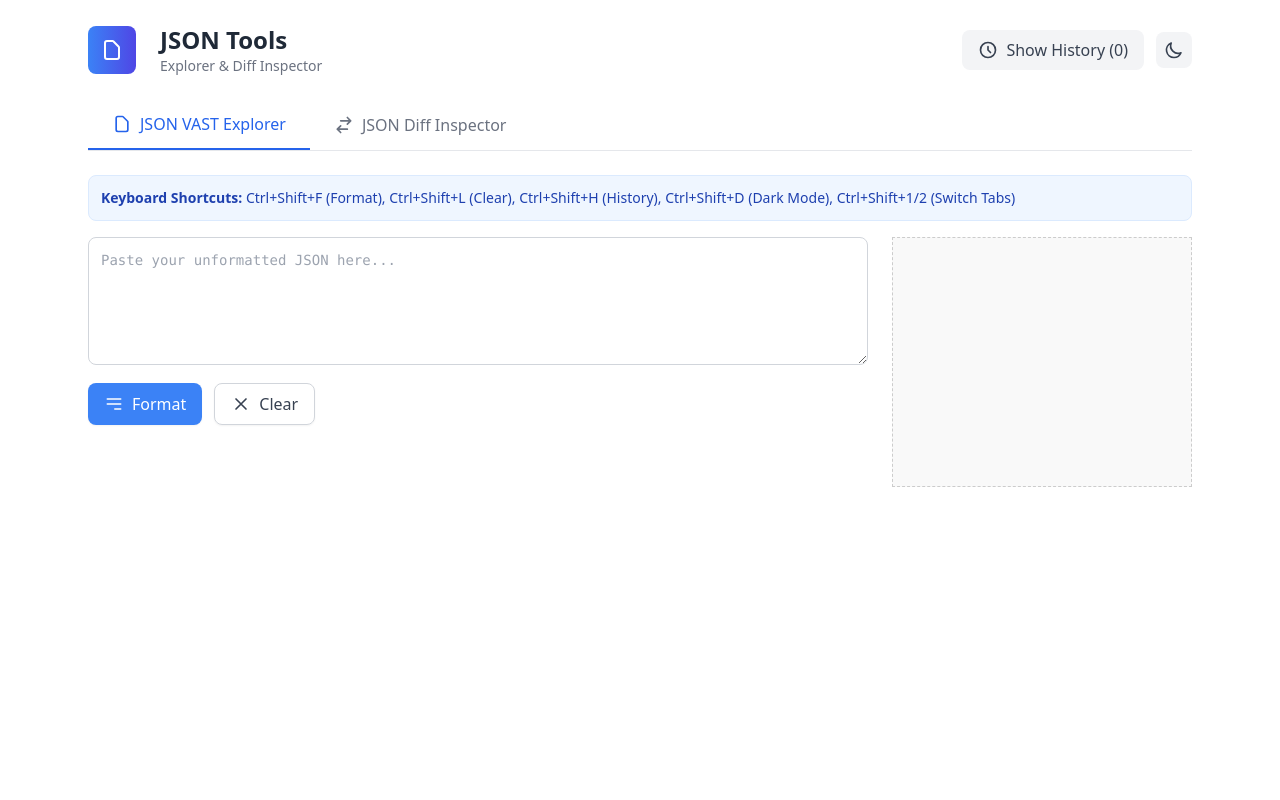
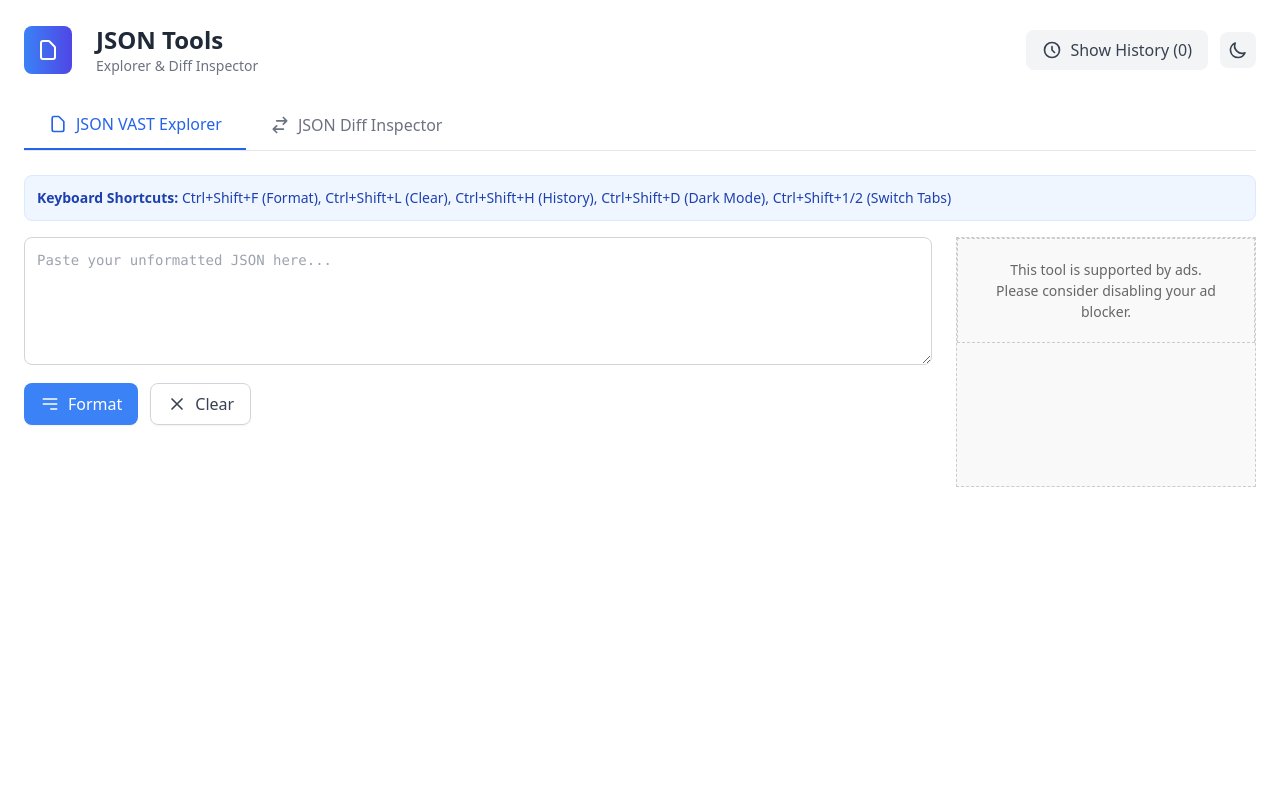
Before and after one commit to christianbernecker/adtech-toolbox, a React (Vite) app in the folder json-explorer/: page /json-explorer in a window 1280 px wide. Shown: the top 800 px of the page. Built offline with nearby package versions, Linux system fonts and the light colour scheme.

Commit message:
Extend app width to 1440px and optimize ad integration with advanced monetization features

```diff
--- a/json-explorer/public/gpt.js
+++ b/json-explorer/public/gpt.js
@@ -5,27 +5,46 @@ window.googletag = window.googletag || { cmd: [] };
 googletag.cmd.push(function() {
   // Define ad slots for responsive design
 
-  // Top banner - responsive for desktop sizes
-  googletag
-    .defineSlot('/21802911858/adtech-toolbox-top', [[728, 90], [970, 90], [970, 250]], 'div-gpt-ad-top-banner')
-    .addService(googletag.pubads())
-    .setTargeting('position', ['top']);
-
   // Sidebar ad - responsive for sidebar sizes
   googletag
     .defineSlot('/21802911858/adtech-toolbox-sidebar', [[300, 250], [300, 600]], 'div-gpt-ad-sidebar')
     .addService(googletag.pubads())
-    .setTargeting('position', ['sidebar']);
+    .setTargeting('position', ['sidebar'])
+    .setTargeting('page', ['json_tools']);
 
   // Bottom banner - responsive for desktop sizes
   googletag
-    .defineSlot('/21802911858/adtech-toolbox-bottom', [[728, 90], [970, 90]], 'div-gpt-ad-bottom-banner')
+    .defineSlot('/21802911858/adtech-toolbox-bottom', [[728, 90], [970, 90], [970, 250]], 'div-gpt-ad-bottom-banner')
     .addService(googletag.pubads())
-    .setTargeting('position', ['bottom']);
+    .setTargeting('position', ['bottom'])
+    .setTargeting('page', ['json_tools']);
 
   // Set common targeting parameters
   googletag.pubads().setTargeting('tool', ['json-explorer']);
   googletag.pubads().setTargeting('site', ['adtech-toolbox']);
+
+  // Add language targeting
+  googletag.pubads().setTargeting('lang', ['en']);
+
+  // Device targeting
+  const isMobile = /Android|webOS|iPhone|iPad|iPod|BlackBerry|IEMobile|Opera Mini/i.test(navigator.userAgent);
+  googletag.pubads().setTargeting('device', [isMobile ? 'mobile' : 'desktop']);
+
+  // Pass page URL parameters
+  try {
+    const urlParams = new URLSearchParams(window.location.search);
+    const campaign = urlParams.get('utm_campaign');
+    const source = urlParams.get('utm_source');
+
+    if (campaign) {
+      googletag.pubads().setTargeting('utm_campaign', [campaign]);
+    }
+    if (source) {
+      googletag.pubads().setTargeting('utm_source', [source]);
+    }
+  } catch (e) {
+    console.warn('Error processing URL parameters:', e);
+  }
 
   // Enable SRA (Single Request Architecture)
   googletag.pubads().enableSingleRequest();
@@ -36,6 +55,29 @@ googletag.cmd.push(function() {
     renderMarginPercent: 50,
     mobileScaling: 2.0
   });
+
+  // GDPR compliance
+  if (typeof __tcfapi === 'function') {
+    googletag.pubads().disableInitialLoad();
+
+    // Set personalized ads based on user consent
+    __tcfapi('addEventListener', 2, function(tcData, success) {
+      if (success && tcData.eventStatus === 'tcloaded') {
+        // Check if user granted consent for personalized ads
+        if (tcData.purpose.consents[1]) {
+          // Purpose 1 is personalized ads
+          googletag.pubads().setRequestNonPersonalizedAds(0); // 0 = personalized
+        } else {
+          googletag.pubads().setRequestNonPersonalizedAds(1); // 1 = non-personalized
+        }
+
+        googletag.pubads().refresh();
+
+        // Remove event listener
+        __tcfapi('removeEventListener', 2, function() {}, tcData.listenerId);
+      }
+    });
+  }
 
   // Enable services
   googletag.enableServices();
@@ -62,6 +104,7 @@ function initAdServer() {
     if (window.pbjs) {
       pbjs.que.push(function() {
         pbjs.setTargetingForGPTAsync();
+        console.log('Prebid targeting set for GPT');
       });
     }
 
@@ -73,4 +116,37 @@ function initAdServer() {
 // Set timeout for Prebid auction
 setTimeout(function() {
   initAdServer();
-}, 3000); // 3 second timeout
+}, 2000); // 2 second timeout (optimizing from 3 to 2 seconds for better page speed)
+
+// Add support for ad blockers
+window.addEventListener('load', function() {
+  setTimeout(function() {
+    const adContainers = document.querySelectorAll('[id^="div-gpt-ad-"]');
+
+    adContainers.forEach(function(container) {
+      // Check if the ad container is empty after a delay
+      if (container.innerHTML.trim() === '' ||
+          container.querySelector('iframe') === null) {
+
+        // Replace with a message for users with ad blockers
+        const placeholder = document.createElement('div');
+        placeholder.style.width = '100%';
+        placeholder.style.height = '100%';
+        placeholder.style.display = 'flex';
+        placeholder.style.alignItems = 'center';
+        placeholder.style.justifyContent = 'center';
+        placeholder.style.textAlign = 'center';
+        placeholder.style.backgroundColor = '#f9f9f9';
+        placeholder.style.border = '1px dashed #ccc';
+        placeholder.style.padding = '20px';
+        placeholder.style.boxSizing = 'border-box';
+        placeholder.style.fontSize = '14px';
+        placeholder.style.color = '#666';
+
+        placeholder.innerHTML = 'This tool is supported by ads.<br>Please consider disabling your ad blocker.';
+
+        container.appendChild(placeholder);
+      }
+    });
+  }, 3000);
+});
--- a/json-explorer/public/prebid.js
+++ b/json-explorer/public/prebid.js
@@ -6,10 +6,18 @@ window.pbjs.que = window.pbjs.que || [];
 window.pbjs.que.push(function() {
   // Configure currency settings if needed
   pbjs.setConfig({
-    debug: true,
+    debug: false, // Set to false for production
     enableSendAllBids: true,
-    bidderTimeout: 3000,
+    useBidCache: true,
+    bidderTimeout: 2000, // 2 seconds for faster page loads
     publisherDomain: 'adtech-toolbox.com',
+    priceGranularity: {
+      buckets: [
+        { precision: 2, min: 0, max: 5, increment: 0.01 },
+        { precision: 2, min: 5, max: 20, increment: 0.1 },
+        { precision: 2, min: 20, max: 50, increment: 0.5 }
+      ]
+    },
     userSync: {
       filterSettings: {
         iframe: {
@@ -19,31 +27,41 @@ window.pbjs.que.push(function() {
       },
       syncEnabled: true,
       syncDelay: 3000
+    },
+    // Set floor prices to ensure minimum CPMs
+    floors: {
+      enforcement: {
+        enforceJS: true,
+        enforcePBS: true,
+        floorDeals: false
+      },
+      data: {
+        currency: 'EUR',
+        schema: {
+          fields: ['mediaType', 'size', 'domain']
+        },
+        values: {
+          'banner|300x250|adtech-toolbox.com': 0.7,
+          'banner|300x600|adtech-toolbox.com': 1.0,
+          'banner|728x90|adtech-toolbox.com': 0.5,
+          'banner|970x90|adtech-toolbox.com': 0.8,
+          'banner|970x250|adtech-toolbox.com': 1.2,
+          'banner|*|adtech-toolbox.com': 0.3
+        }
+      }
+    },
+    // Cookie Consent Management
+    consentManagement: {
+      gdpr: {
+        cmpApi: 'iab',
+        timeout: 8000,
+        defaultGdprScope: true
+      }
     }
   });
 
   // Define ad units
   const adUnits = [{
-    code: 'div-gpt-ad-top-banner',
-    mediaTypes: {
-      banner: {
-        sizes: [[728, 90], [970, 90], [970, 250]]
-      }
-    },
-    bids: [{
-      bidder: 'appnexus',
-      params: {
-        placementId: 13144370  // Replace with your placement ID
-      }
-    }, {
-      bidder: 'rubicon',
-      params: {
-        accountId: '14062',    // Replace with your account ID
-        siteId: '70608',       // Replace with your site ID
-        zoneId: '335918'       // Replace with your zone ID
-      }
-    }]
-  }, {
     code: 'div-gpt-ad-sidebar',
     mediaTypes: {
       banner: {
@@ -53,38 +71,78 @@ window.pbjs.que.push(function() {
     bids: [{
       bidder: 'appnexus',
       params: {
-        placementId: 13144370  // Replace with your placement ID
+        placementId: 13144370,  // Replace with your placement ID
+        keywords: {
+          adtype: 'sidebar',
+          page: 'json-tools'
+        }
       }
     }, {
       bidder: 'rubicon',
       params: {
         accountId: '14062',    // Replace with your account ID
         siteId: '70608',       // Replace with your site ID
-        zoneId: '335918'       // Replace with your zone ID
+        zoneId: '335918',      // Replace with your zone ID
+        keywords: ['adtech', 'tools', 'developer']
+      }
+    }, {
+      bidder: 'criteo',
+      params: {
+        networkId: 7100        // Replace with your network ID
+      }
+    }, {
+      bidder: 'pubmatic',
+      params: {
+        publisherId: '156260', // Replace with your publisher ID
+        adSlot: 'adtech_sidebar_300x600'
       }
     }]
   }, {
     code: 'div-gpt-ad-bottom-banner',
     mediaTypes: {
       banner: {
-        sizes: [[728, 90], [970, 90]]
+        sizes: [[728, 90], [970, 90], [970, 250]]
       }
     },
     bids: [{
       bidder: 'appnexus',
       params: {
-        placementId: 13144370  // Replace with your placement ID
+        placementId: 13144370,  // Replace with your placement ID
+        keywords: {
+          adtype: 'bottom',
+          page: 'json-tools'
+        }
       }
     }, {
       bidder: 'rubicon',
       params: {
         accountId: '14062',    // Replace with your account ID
         siteId: '70608',       // Replace with your site ID
-        zoneId: '335918'       // Replace with your zone ID
+        zoneId: '335918',      // Replace with your zone ID
+        keywords: ['adtech', 'tools', 'developer']
+      }
+    }, {
+      bidder: 'criteo',
+      params: {
+        networkId: 7100        // Replace with your network ID
+      }
+    }, {
+      bidder: 'pubmatic',
+      params: {
+        publisherId: '156260', // Replace with your publisher ID
+        adSlot: 'adtech_bottom_728x90'
       }
     }]
   }];
 
   // Add ad units
   pbjs.addAdUnits(adUnits);
+
+  // Analytics Configuration - Optional but recommended
+  pbjs.enableAnalytics([{
+    provider: 'adagio',
+    options: {
+      publisherId: 'ADAGIO-PUBLISHER-ID' // Replace with your publisher ID
+    }
+  }]);
 });
--- a/json-explorer/src/components/JsonToolsApp.jsx
+++ b/json-explorer/src/components/JsonToolsApp.jsx
@@ -28,7 +28,7 @@ function JsonToolsApp() {
         </div>
       )}
 
-      <div className={`p-6 w-full max-w-6xl mx-auto ${window.location.hostname.includes('staging') ? 'mt-10' : ''}`}>
+      <div className={`p-6 w-full max-w-[1440px] mx-auto ${window.location.hostname.includes('staging') ? 'mt-10' : ''}`}>
       {/* Header */}
       <div className="flex items-center justify-between mb-6">
         <div className="flex items-center gap-3">
```
